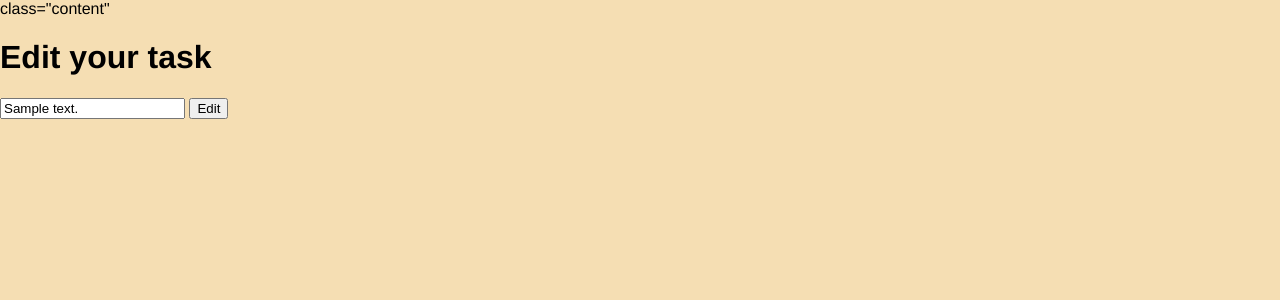
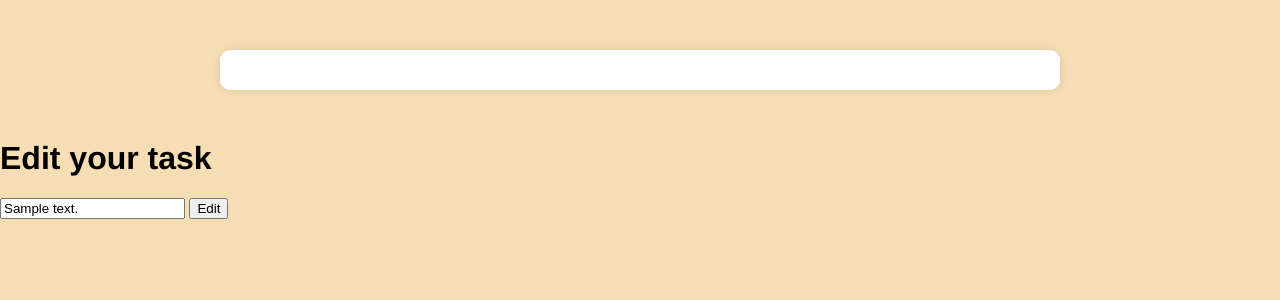
Before and after one commit to bilno/To-Do-List, a Flask app: page /edit/1 in a window 1280 px wide. Shown: the top 300 px of the page. Run offline with Flask 3, Linux system fonts and the light colour scheme; tables that the repository leaves empty hold one stand-in row (values such as "Sample post").

Commit message:
Update edit.html

```diff
--- a/templates/edit.html
+++ b/templates/edit.html
@@ -4,7 +4,7 @@
 <title>To-do List</title>
 {% block body %}
 
-<div> class="content" </div>
+<div class="content"> </div>
     <h1>Edit your task</h1>
     <form action="/edit/{{task.id}}" method="POST">
         <input
```
